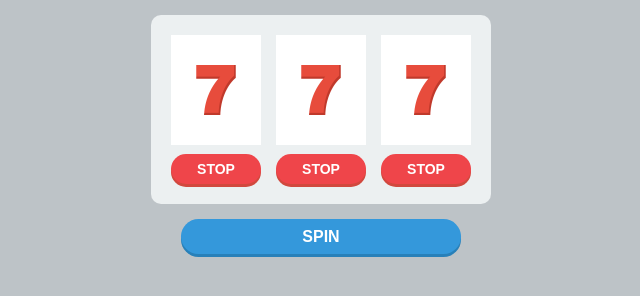
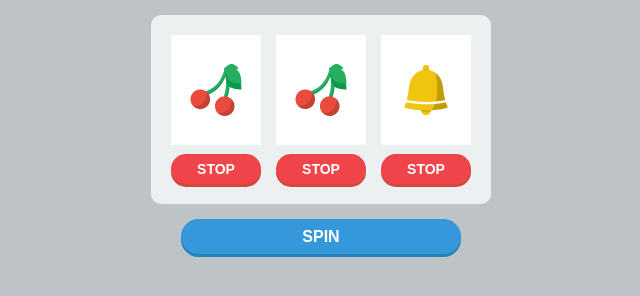
Before and after one commit to 96neko1st/slot-game, a plain HTML site: page www/index.html in a window 1280 px wide. Both pictures are taken after a click on the element "SPIN". Shown: the whole page, without its empty margins (319-959 px from the left). Drawn offline with Linux system fonts and the light colour scheme.

Commit message:
add:機能追加 SPINボタンを押すとスロットが開始される

```diff
--- a/www/index.html
+++ b/www/index.html
@@ -4,7 +4,6 @@
     <meta charset="utf-8">
     <title>My slot</title>
     <script src="components/loader.js"></script>
-    <script src="./js/main.js"></script>
     <link rel="stylesheet" href="components/loader.css">
     <link rel="stylesheet" href="css/style.css">
 </head>
@@ -24,5 +23,6 @@
         </div>
     </div>
     <div id="spin">SPIN</div>
+    <script src="./js/main.js"></script>
 </body>
 </html>
--- a/www/js/main.js
+++ b/www/js/main.js
@@ -0,0 +1,25 @@
+(function(){
+    var panels = document.getElementsByClassName('panel');
+    var spin = document.getElementById('spin');
+
+    var cards = [
+        'seven.png',
+        'bell.png',
+        'cherry.png'
+        ];
+
+    function runSlot(n){
+        setTimeout(function(){
+            panels[n].children[0].src =
+            './img/' + cards[Math.floor(Math.random() * cards.length)];
+            runSlot(n);
+        }, 50);
+    }
+
+    spin.addEventListener('click', function(){
+        var i;
+        for(i = 0; i < panels.length; i++){
+            runSlot(i);
+        }
+    });
+})();
```
